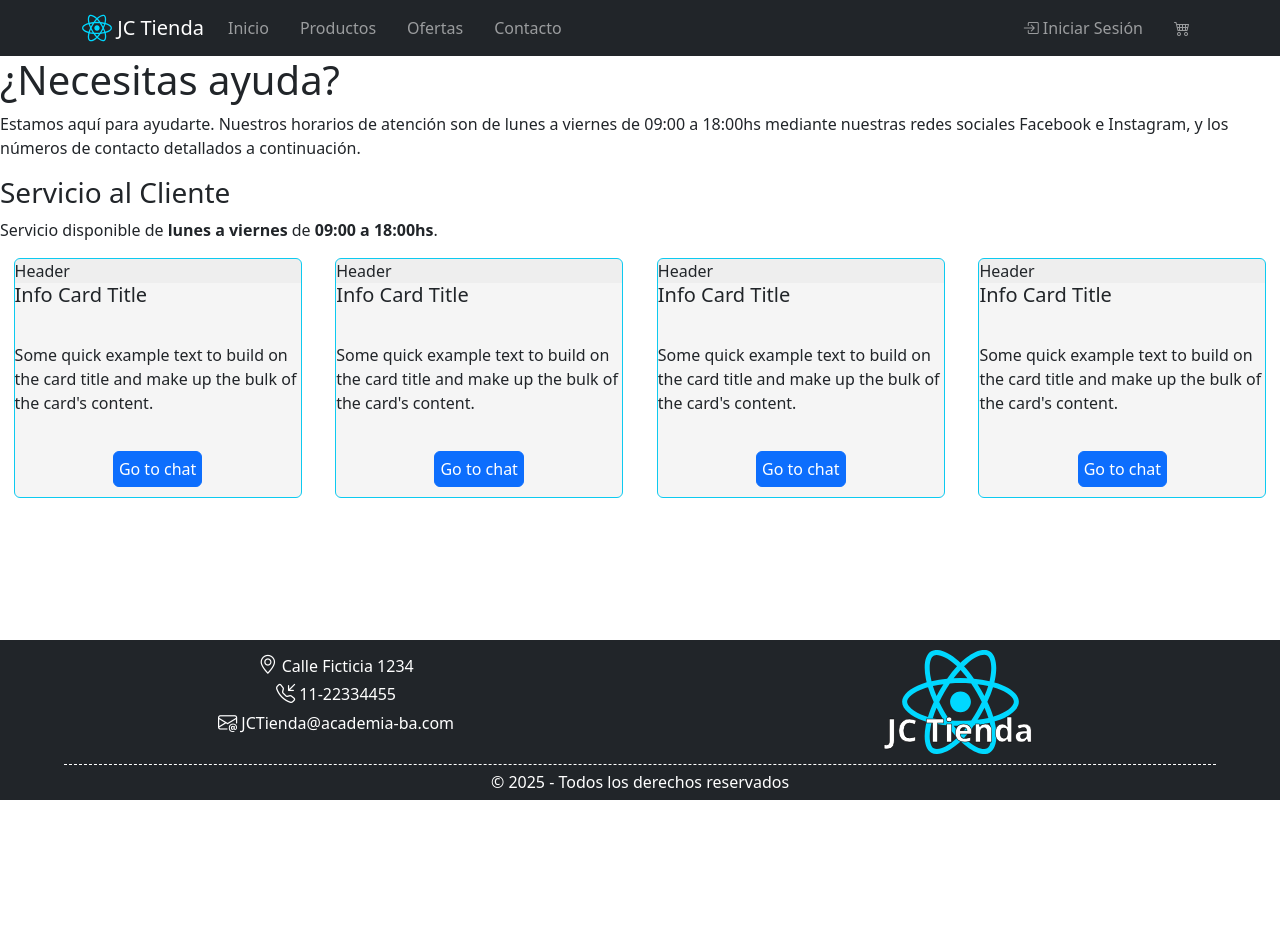
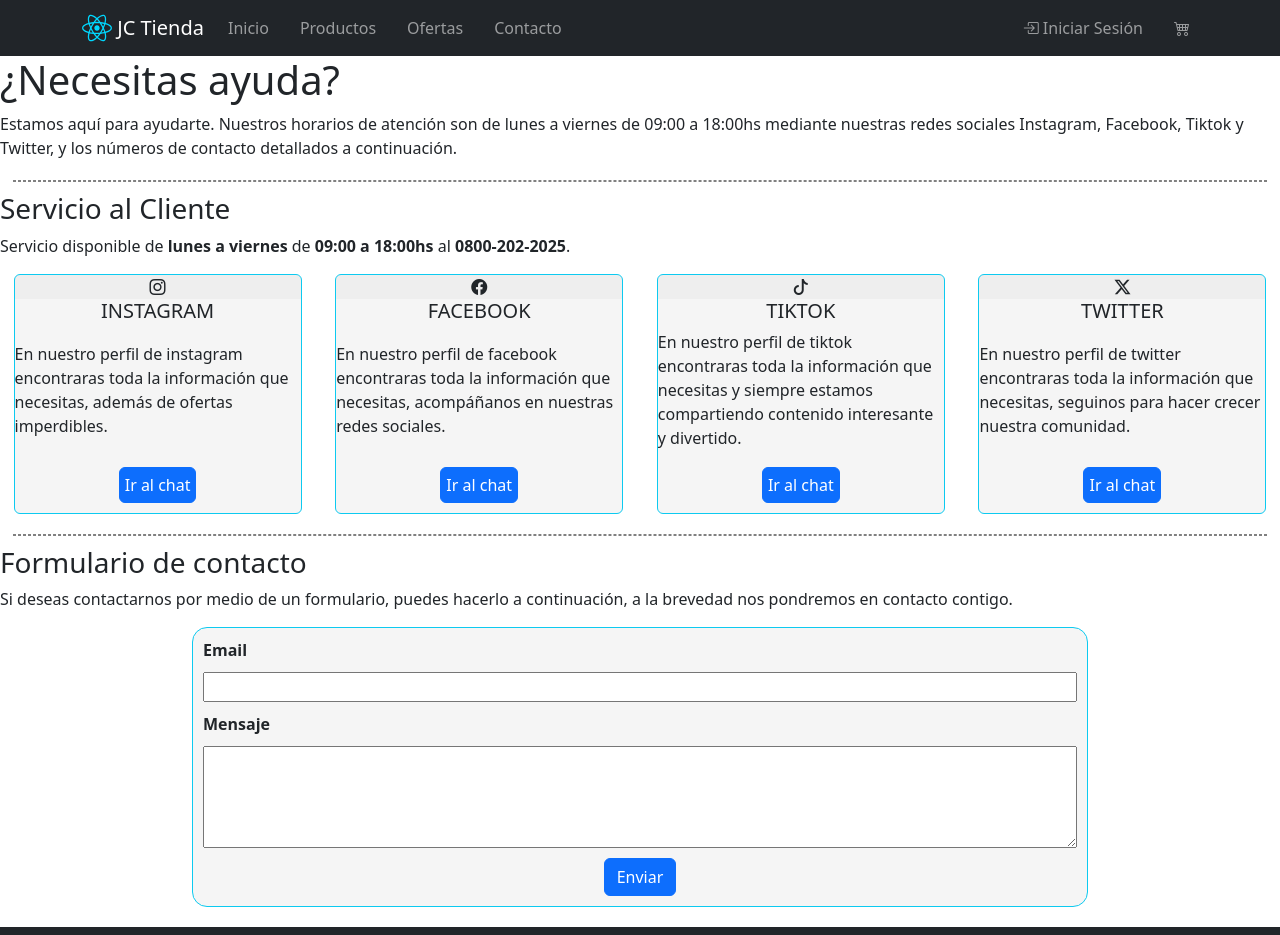
Before and after one commit to Julycen97/proyecto_final-JMC, a React (Vite) app in the folder proyecto_final-JMC/: page /contacto in a window 1280 px wide. Shown: the top 935 px of the page. Before the commit the page ends 800 px from the top, so only its background shows below. Built offline with nearby package versions, Linux system fonts and the light colour scheme.

Commit message:
pagina de contacto finalizada e implementacion de CRUD de productos (falta terminar)

```diff
--- a/proyecto_final-JMC/package.json
+++ b/proyecto_final-JMC/package.json
@@ -10,6 +10,7 @@
     "preview": "vite preview"
   },
   "dependencies": {
+    "@formspree/react": "^3.0.0",
     "bootstrap": "^5.3.6",
     "react": "^19.1.0",
     "react-bootstrap": "^2.10.9",
--- /dev/null
+++ b/proyecto_final-JMC/src/components/administration/CargarProducto.jsx
@@ -0,0 +1,39 @@
+import { Form, Button } from 'react-bootstrap/';
+import InputGroup from 'react-bootstrap/InputGroup';
+
+function CargarProducto({ producto = {}, onCancelarModal, onConfirmarModal }) {
+    const tieneProp = Object.keys(producto).length > 0;
+
+    return (
+        <Form>
+            <Form.Group className="mb-3" controlId="formGroupEmail">
+                <Form.Label>Título</Form.Label>
+                <Form.Control type="text" placeholder="Título" defaultValue={tieneProp ? producto.titulo : ''}></Form.Control>
+            </Form.Group>
+            <Form.Group className="mb-3" controlId="formGroupPrice">
+                <Form.Label>Precio</Form.Label>
+                <InputGroup className="mb-3">
+                    <InputGroup.Text>$</InputGroup.Text>
+                    <Form.Control aria-label="Amount (to the nearest dollar)" defaultValue={tieneProp ? producto.precio : ''}></Form.Control>
+                </InputGroup>
+            </Form.Group>
+            <Form.Group className="mb-3" controlId="formGroupDescription">
+                <Form.Label>Descripción</Form.Label>
+                <Form.Control as="textarea" placeholder='Descripción' defaultValue={tieneProp ? producto.descripcion : ''}></Form.Control>
+            </Form.Group>
+            <Form.Group className="mb-3" controlId="formGroupRating">
+                <Form.Label>Valoración</Form.Label>
+                <InputGroup className="mb-3">
+                    <InputGroup.Text>★</InputGroup.Text>
+                    <Form.Control type='number' placeholder='Valoración' min={1} max={5} defaultValue={tieneProp ? producto.rating : ''}></Form.Control>
+                </InputGroup>
+            </Form.Group>
+            <div>
+                <Button variant="success" onClick={onConfirmarModal}>{tieneProp  ? 'Agregar' : 'Editar'}</Button>
+                <Button variant="danger" onClick={onCancelarModal}>Cancelar</Button>
+            </div>
+        </Form>
+    );
+}
+
+export default CargarProducto;
--- a/proyecto_final-JMC/src/components/contact/card-contact/CardContacto.jsx
+++ b/proyecto_final-JMC/src/components/contact/card-contact/CardContacto.jsx
@@ -1,18 +1,15 @@
 import { Card, Button } from 'react-bootstrap';
 import './../../../styles/components/contact/CardContacto.css'
 
-function CardContacto() {
+function CardContacto({ link, icon, title, speech }) {
 
     return (
         <Card className='tarjetaContacto' border="info" style={{ width: '18rem' }}>
-            <Card.Header>Header</Card.Header>
+            <Card.Header><i className={icon}></i></Card.Header>
             <Card.Body>
-                <Card.Title>Info Card Title</Card.Title>
-                <Card.Text>
-                    Some quick example text to build on the card title and make up the
-                    bulk of the card's content.
-                </Card.Text>
-                <Button variant="primary">Go to chat</Button>
+                <Card.Title>{title.toUpperCase()}</Card.Title>
+                <Card.Text>{speech}</Card.Text>
+                <Button variant="primary" href={link} target='_blank'>Ir al chat</Button>
             </Card.Body>
         </Card>
     )
--- /dev/null
+++ b/proyecto_final-JMC/src/components/contact/contact-form/ContactForm.jsx
@@ -0,0 +1,45 @@
+import { useForm, ValidationError } from '@formspree/react';
+import { Button } from 'react-bootstrap';
+import './../../../styles/components/contact/ContactForm.css'
+
+function ContactForm() {
+    const [state, handleSubmit] = useForm("movarwpl");
+    if (state.succeeded) {
+        return <p className='gracias'>Gracias por contactarnos !!</p>;
+    }
+    return (
+        <form className='form' onSubmit={handleSubmit}>
+            <label htmlFor="email">
+                Email
+            </label>
+            <input
+                id="email"
+                type="email"
+                name="email"
+            />
+            <ValidationError
+                prefix="Email"
+                field="email"
+                errors={state.errors}
+            />
+            <label htmlFor="message">
+                Mensaje
+            </label>
+            <textarea
+                id="message"
+                name="message"
+                rows="4"
+            />
+            <ValidationError
+                prefix="Message"
+                field="message"
+                errors={state.errors}
+            />
+            <Button type="submit" disabled={state.submitting}>
+                Enviar
+            </Button>
+        </form>
+    );
+}
+
+export default ContactForm;
--- a/proyecto_final-JMC/src/pages/Administracion.jsx
+++ b/proyecto_final-JMC/src/pages/Administracion.jsx
@@ -1,7 +1,91 @@
+import { Table, Button } from "react-bootstrap";
+import ReactDOM from 'react-dom/client';
+import Swal from "sweetalert2";
+import CargarProducto from "../components/administration/CargarProducto";
+
 function Administracion() {
 
+    const addUpdateProduct = (producto = null) => {
+        const tempDiv = document.createElement('div');
+
+        Swal.fire({
+            title: 'Cargar Producto',
+            html: tempDiv,
+            showConfirmButton: false,
+
+            didOpen: () => {
+                const root = ReactDOM.createRoot(tempDiv);
+                root.render(
+                    <CargarProducto
+                        producto={producto}
+                        onCancelarModal={() => {
+                            Swal.fire({
+                                title: "Operación Cancelada!",
+                                icon: "error",
+                                showConfirmButton: false,
+                                timer: 1200
+                            });
+                        }}
+                        onConfirmarModal={() => {
+                            Swal.fire({
+                                title: "Operación Exitosa!",
+                                icon: "success",
+                                showConfirmButton: false,
+                                timer: 1200
+                            });
+                        }} />
+                );
+                tempDiv._reactRoot = root;
+            },
+
+            didClose: () => {
+                if (tempDiv._reactRoot) {
+                    tempDiv._reactRoot.unmount();
+                    tempDiv._reactRoot = null;
+                }
+            }
+        });
+    }
+
+    const producto = {
+        id: 1,
+        titulo: "asdasd",
+        descripcion: "asdasd",
+        precio: 2,
+        rating: 2
+    }
+
     return (
-        <h4>Administracion</h4>
+        <>
+            <h4>Administracion de productos propios</h4>
+
+            <Button variant="success" onClick={addUpdateProduct}>Agegar Producto</Button>
+            <Table responsive="sm" style={{ textAlign: 'center' }}>
+                <thead>
+                    <tr>
+                        <th>Cod. Producto</th>
+                        <th>Título</th>
+                        <th>Categoria</th>
+                        <th>Precio</th>
+                        <th>Cantidad</th>
+                        <th colSpan={2}>Acciones</th>
+                    </tr>
+                </thead>
+                <tbody>
+                    <tr>
+                        <td>asdasd</td>
+                        <td>asdasdsa</td>
+                        <td>asdasdsa</td>
+                        <td>asdasdsa</td>
+                        <td>2</td>
+                        <td>
+                            <Button variant="warning" title="Editar" onClick={() => addUpdateProduct(producto)}><i className="bi bi-gear"></i></Button>
+                            <Button variant="danger" title="Eliminar"><i className="bi bi-trash3"></i></Button>
+                        </td>
+                    </tr>
+                </tbody>
+            </Table>
+        </>
     );
 }
 
--- a/proyecto_final-JMC/src/pages/Contacto.jsx
+++ b/proyecto_final-JMC/src/pages/Contacto.jsx
@@ -1,34 +1,64 @@
 import CardContacto from "../components/contact/card-contact/CardContacto.jsx";
+import ContactForm from "../components/contact/contact-form/ContactForm.jsx";
 import './../styles/pages/contact/Contacto.css'
 
 function Contacto() {
+
+    const redes = {
+        instagram: {
+            link: "https://www.instagram.com",
+            icon: "bi bi-instagram",
+            speech: "En nuestro perfil de instagram encontraras toda la información que necesitas, además de ofertas imperdibles."
+        },
+        facebook: {
+            link: "https://www.facebook.com",
+            icon: "bi bi-facebook",
+            speech: "En nuestro perfil de facebook encontraras toda la información que necesitas, acompáñanos en nuestras redes sociales."
+        },
+        tiktok: {
+            link: "https://www.tiktok.com",
+            icon: "bi bi-tiktok",
+            speech: "En nuestro perfil de tiktok encontraras toda la información que necesitas y siempre estamos compartiendo contenido interesante y divertido."
+        },
+        twitter: {
+            link: "https://www.twitter.com",
+            icon: "bi bi-twitter-x",
+            speech: "En nuestro perfil de twitter encontraras toda la información que necesitas, seguinos para hacer crecer nuestra comunidad."
+        }
+    }
+
     return (
         <>
             <div>
-                <artiticle>
+                <div>
                     <h1>¿Necesitas ayuda?</h1>
                     <p>
                         Estamos aquí para ayudarte. Nuestros horarios de atención son de lunes a viernes de 09:00 a 18:00hs
-                        mediante nuestras redes sociales Facebook e Instagram, y los números de contacto detallados a continuación.
+                        mediante nuestras redes sociales Instagram, Facebook, Tiktok y Twitter, y los números de contacto detallados a continuación.
                     </p>
-                </artiticle>
-                    <h3>Servicio al Cliente</h3>
+                </div>
+                    <h3 className="borTop">Servicio al Cliente</h3>
                     <p>
-                        Servicio disponible de <strong>lunes a viernes</strong> de <strong>09:00 a 18:00hs</strong>.
+                        Servicio disponible de <strong>lunes a viernes</strong> de <strong>09:00 a 18:00hs</strong> al <strong>0800-202-2025</strong>.
                     </p>
                     <div className="containerCardsContact">
-                        <CardContacto/>
-                        <CardContacto/>
-                        <CardContacto/>
-                        <CardContacto/>
+                        {
+                            Object.keys(redes).map((red) => (
+                                <CardContacto
+                                    key={red}
+                                    title={red}
+                                    link={redes[red].link}
+                                    icon={redes[red].icon}
+                                    speech={redes[red].speech}
+                                />
+                            ))
+                        }
                     </div>
-                <artiticle>
-
-                </artiticle>
-
-                <artiticle>
-
-                </artiticle>
+                <div>
+                    <h3 className="borTop">Formulario de contacto</h3>
+                    <p>Si deseas contactarnos por medio de un formulario, puedes hacerlo a continuación, a la brevedad nos pondremos en contacto contigo.</p>
+                    <ContactForm />
+                </div>
             </div>
         </>
     )
--- a/proyecto_final-JMC/src/pages/Productos.jsx
+++ b/proyecto_final-JMC/src/pages/Productos.jsx
@@ -7,13 +7,16 @@ function Productos() {
     const [productos, setProductos] = useState([]);
     const [categorias, setCategorias] = useState([]);
     const [cargando, setCargando] = useState(true);
+    const [productosAdmin, setProductosAdmin] = useState([]);
+
+    localStorage.getItem("productosAdmin") != null? setProductosAdmin(JSON.parse(localStorage.getItem("productosAdmin"))) : [];
 
     useEffect(() => {
         const url = 'https://fakestoreapi.com/products?limit=19';
         fetch(url)
             .then((response) => response.json())
             .then((data) => {
-                setProductos(data);
+                setProductos([...data, ...productosAdmin]);
                 setCargando(false);
             })
             .catch(error => {
@@ -37,6 +40,8 @@ function Productos() {
         //condicional evita llamadas innecesarias para setCategorias
         if (productos.length > 0) {
             setCategorias([...new Set(productos.map((prod) => prod.category))]);
+
+            productosAdmin.length > 0 && setCategorias([...categorias, "products admin"]);
         }
     }, [productos]);
 
--- a/proyecto_final-JMC/src/styles/components/contact/CardContacto.css
+++ b/proyecto_final-JMC/src/styles/components/contact/CardContacto.css
@@ -4,6 +4,7 @@
 
     >.card-header{
         border-bottom: none;
+        text-align: center;
     }
 
     >.card-body{
@@ -14,6 +15,12 @@
 
         >.h5{
             width: 100%;
+            text-align: center;
+        }
+
+        >a{
+            margin: 10px;
+            padding: 5px;
         }
     }
 }
--- /dev/null
+++ b/proyecto_final-JMC/src/styles/components/contact/ContactForm.css
@@ -0,0 +1,36 @@
+.form {
+    display: flex;
+    flex-direction: column;
+    width: 70%;
+    margin: auto;
+    gap: 10px;
+    margin-bottom: 20px;
+    padding: 10px;
+    border: 1px solid black;
+    border-radius: 15px;
+    background-color: whitesmoke;
+    border-color: rgb(13, 202, 240);
+
+    label{
+        font-weight: bolder;
+        width: fit-content;
+    }
+
+    >button{
+        width: fit-content;
+        margin: auto;
+    }
+}
+
+.gracias{
+    width: 70%;
+    margin: auto;
+    padding: 10px;
+    font-weight: bolder;
+    text-align: center;
+    border: 1px solid black;
+    border-radius: 15px;
+    background-color: whitesmoke;
+    border-color: rgb(13, 202, 240);
+    margin-bottom: 20px;
+}
--- a/proyecto_final-JMC/src/styles/pages/contact/Contacto.css
+++ b/proyecto_final-JMC/src/styles/pages/contact/Contacto.css
@@ -8,3 +8,13 @@
     gap: 20px;
     margin-bottom: 20px;
 }
+
+.borTop::before{
+    display: block;
+    margin: auto;
+    margin-top: 20px;
+    margin-bottom: 10px;
+    width: 98%;
+    content: "";
+    border: 1.5px dashed grey;
+}
```
Also changed, not shown: 1 other file (tests, documents, lock files or other folders).
